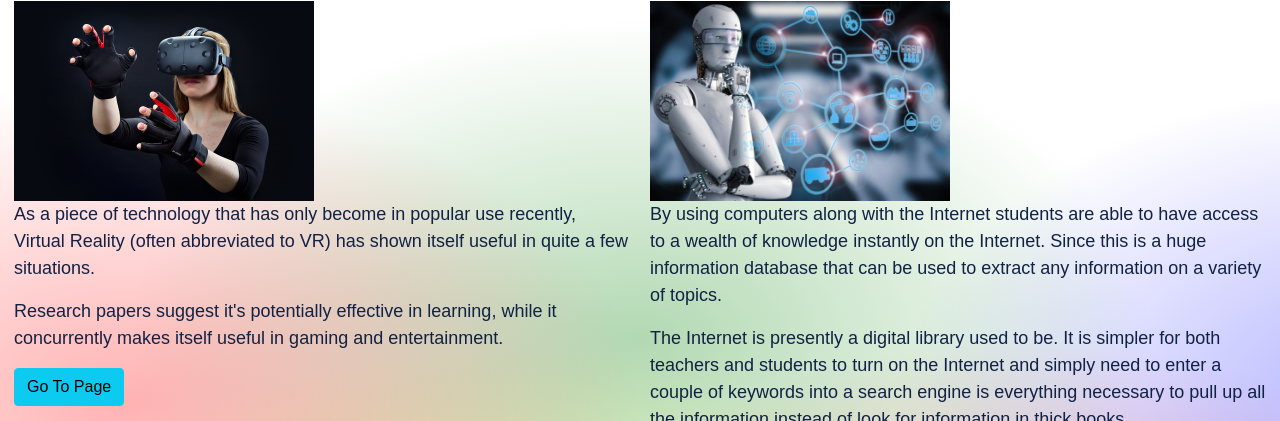
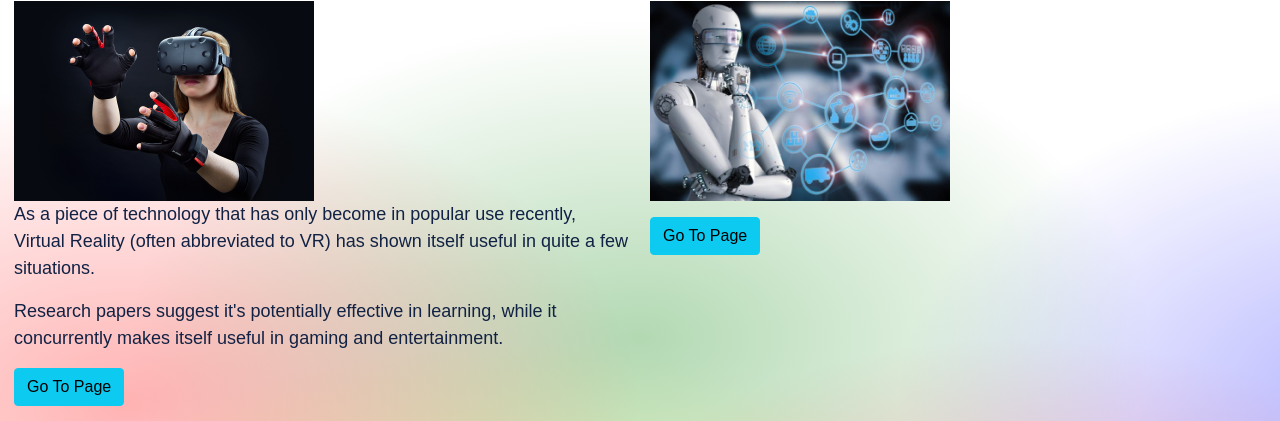
Before and after one commit to Samwise-B/ProgrammingPractical, a plain HTML site: page index.html in a window 1280 px wide. Shown: the part 222-643 px from the top of the page. Drawn offline with nearby package versions, Linux system fonts and the light colour scheme.

Commit message:
Removed text from <p> tags, feel free to fill these in

```diff
--- a/index.html
+++ b/index.html
@@ -35,8 +35,8 @@
             <div class="column" style="background-color:transparent;">
                 <h2>Artifical Intelligence</h2>
                 <img class="right" src="images/AIImage.jpg" alt="Uses of Artificial Intelligence" width="300" height="200">
-                <p>By using computers along with the Internet students are able to have access to a wealth of knowledge instantly on the Internet. Since this is a huge information database that can be used to extract any information on a variety of topics.</p>
-                <p>The Internet is presently a digital library used to be. It is simpler for both teachers and students to turn on the Internet and simply need to enter a couple of keywords into a search engine is everything necessary to pull up all the information instead of look for information in thick books.</p>
+                <p></p>
+                <p></p>
                 <a href="sam.html" class="btn btn-info" role="button">Go To Page</a>
             </div>
         </div>
```
Lines whose indentation alone changed are shown as unchanged.
